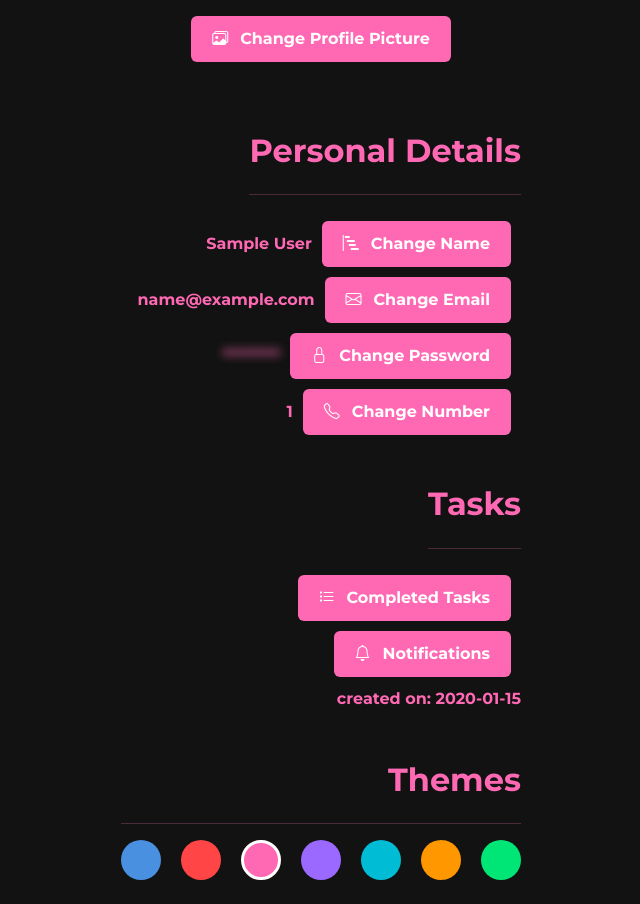
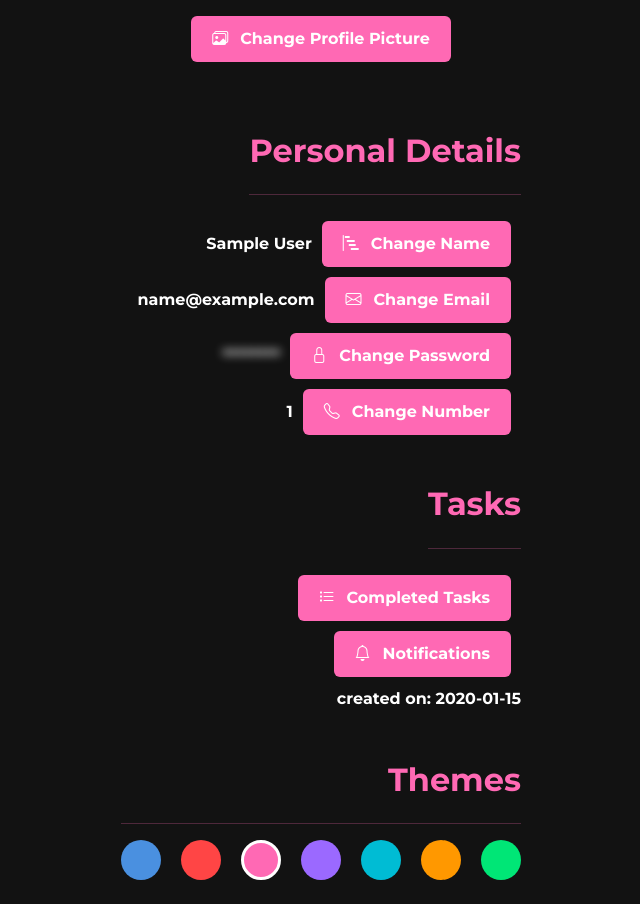
Before and after one commit to jaydeep080805/ToDoey, a Flask app: page /profile in a window 1280 px wide. Shown: the part 389-1293 px from the top of the page, without its empty margins (319-959 px from the left). Run offline with Flask 3, Linux system fonts and the light colour scheme; a user stored in the database is signed in; tables that the repository leaves empty hold one stand-in row (values such as "Sample post"); grey boxes marked "Sample" are stand-in pictures; some libraries are stand-ins or nearby versions.

Commit message:
added captitalisation for flash messages and changed profile text to white

```diff
--- a/ToDoey/static/css/styles.css
+++ b/ToDoey/static/css/styles.css
@@ -87,6 +87,7 @@ body {
   border-radius: 5px;
   color: white;
   text-align: center;
+  text-transform: capitalize;
 }
 
 /* flash success style */
@@ -317,6 +318,10 @@ body {
   justify-content: space-evenly;
   align-items: flex-end;
   gap: 10px;
+}
+
+.profile-info p {
+  color: white;
 }
 
 /* Profile Picture Styles */
```
